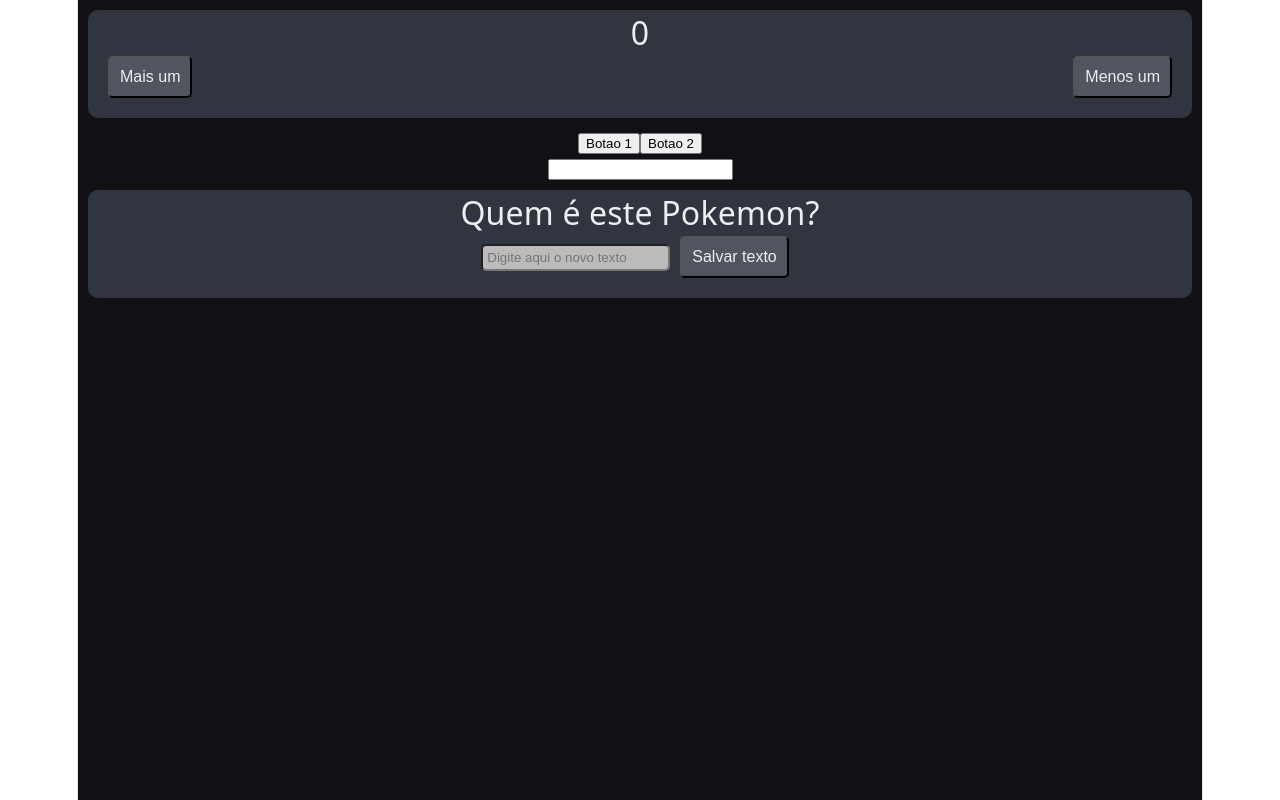
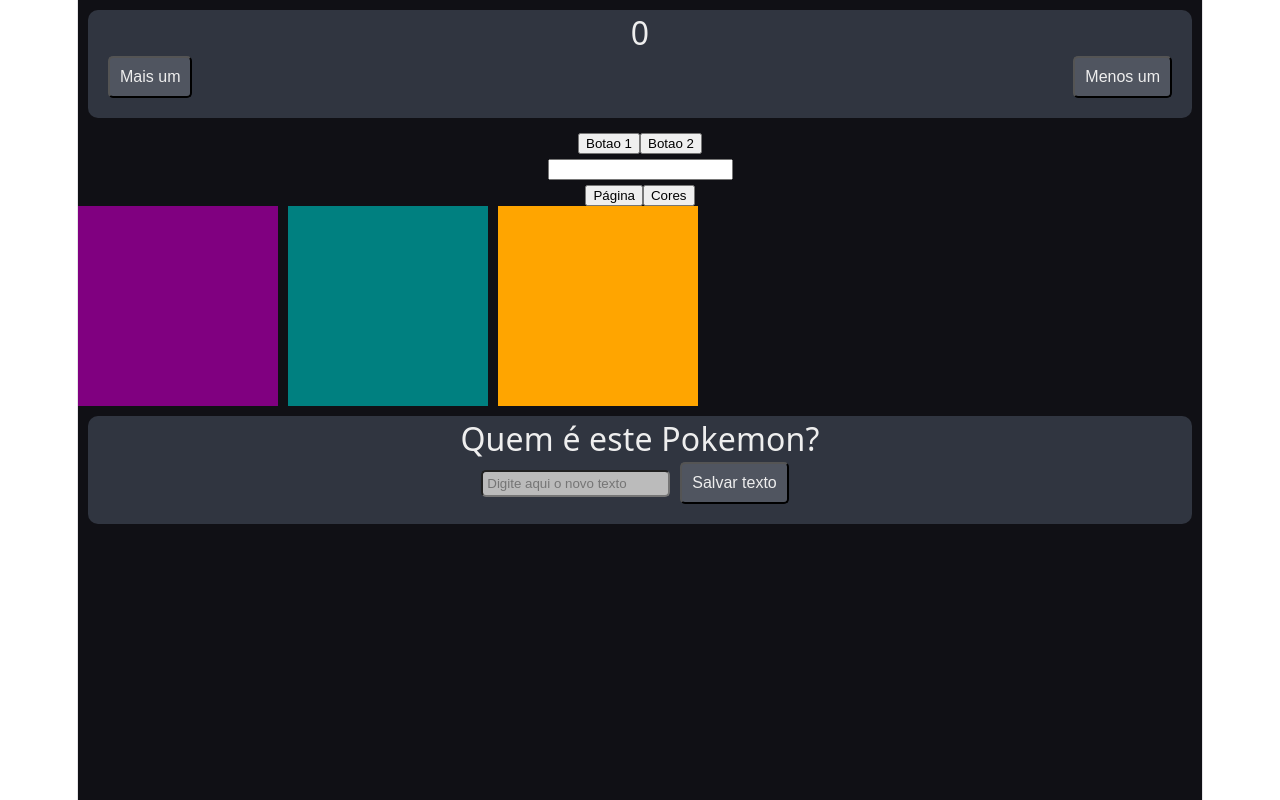
Before and after one commit to VicCAlq/2d-front-02-estado, a React (Vite) app: page / in a window 1280 px wide. Built offline with nearby package versions, Linux system fonts and the light colour scheme.

Commit message:
aaessasdiv

```diff
--- a/src/App.jsx
+++ b/src/App.jsx
@@ -1,6 +1,7 @@
 import Placar from './components/Placar';
 import InputTexto from './components/InputTexto';
 import AtvTelefoneSemFio from './components/AtvTelefoneSemFio';
+import AtvMudaConteudo from './components/AtvMudaConteudo';
 
 const styles = {
   container: {
@@ -19,6 +20,7 @@
     <div style={styles.container}>
       <Placar/>
           <AtvTelefoneSemFio />
+          <AtvMudaConteudo> </AtvMudaConteudo>
       <InputTexto/>
     </div>
   );
--- a/src/components/AtvMudaConteudo.jsx
+++ b/src/components/AtvMudaConteudo.jsx
@@ -17,4 +17,46 @@
 
 return (
 
+<div>
+    <>
+    <button onClick={() => setTela(0)}>Página</button>
+        <button onClick={() => setTela(1)}>Cores</button>
+        </>
+
+{tela === 0 ? (
+<div>
+<p>Página em construção</p>
+</div>
 )
+: (
+    <div style={{ display: "flex", gap: "10px" }}>
+            <div
+              style={{
+                width: "200px",
+                height: "200px",
+                backgroundColor: "purple",
+              }}
+            ></div>
+
+            <div
+            style={{
+            width: "200px",
+             height: "200px",
+             backgroundColor: "teal",
+            }}
+            ></div>
+
+             <div
+            style={{
+                width: "200px",
+                 height: "200px",
+                 backgroundColor: "orange",
+            }}
+            ></div>
+</div>
+)
+
+}
+</div>
+)
+}
```
Also changed, not shown: src/components/AtvTelefoneSemFio.jsx (line endings or trailing spaces).
